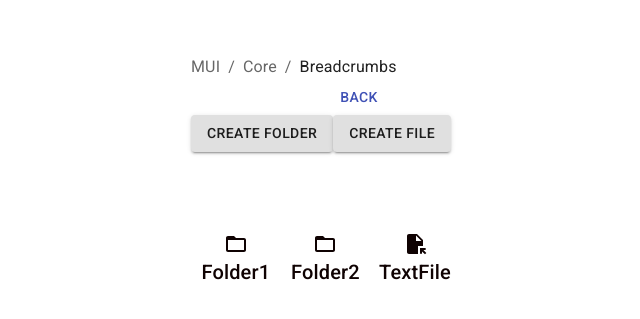
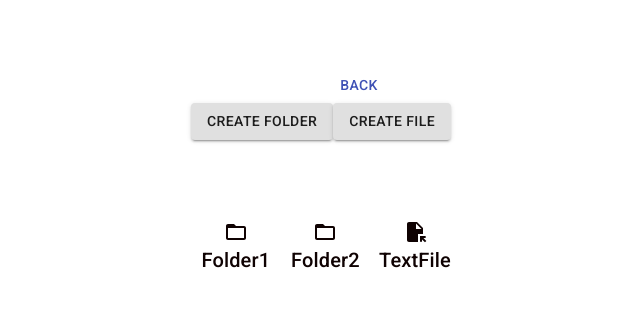
Before and after one commit to andy840892/folderList, a React (Create React App) app: page / in a window 1280 px wide. Shown: the part 229-548 px from the top of the page, without its empty margins (281-921 px from the left). Built offline with nearby package versions, Linux system fonts and the light colour scheme.

Commit message:
Add breadCrumbs without click

```diff
--- a/src/FolderList/BreadCrumbs.tsx
+++ b/src/FolderList/BreadCrumbs.tsx
@@ -1,31 +1,62 @@
-import * as React from 'react';
-import Typography from '@mui/material/Typography';
-import Breadcrumbs from '@mui/material/Breadcrumbs';
-import Link from '@mui/material/Link';
+import * as React from "react";
+import Typography from "@mui/material/Typography";
+import Breadcrumbs from "@mui/material/Breadcrumbs";
+import Link from "@mui/material/Link";
+import { FolderFile } from "./Model/FolderFile";
+import { useEffect } from "react";
 
 function handleClick(event: React.MouseEvent<HTMLDivElement, MouseEvent>) {
   event.preventDefault();
-  console.info('You clicked a breadcrumb.');
+  console.info("You clicked a breadcrumb.");
 }
 
-const   BasicBreadcrumbs=()=> {
+interface Prop {
+  currentFolder?: FolderFile;
+  list: FolderFile[];
+}
+
+const BasicBreadcrumbs = ({ list, currentFolder }: Prop) => {
+  // const getBreadlist = (list: FolderFile[], currentFolder?: FolderFile) => {
+  //   return [];
+  // };
+
+  const [breadlist, setBreadlist] = React.useState([currentFolder?.name]);
+
+  const result = [currentFolder?.name];
+  const getBreadlist = (
+    folderList: FolderFile[],
+    currentFolder?: FolderFile
+  ) => {
+    if (currentFolder?.parentId) {
+      result.push(
+        folderList.find((x) => x.id === currentFolder?.parentId)?.name
+      );
+      getBreadlist(
+        folderList,
+        folderList.find((x) => x.id === currentFolder?.parentId)
+      );
+    } else {
+      setBreadlist(result);
+    }
+  };
+
+  console.log("^^^^^^^^", result);
+
+  useEffect(() => {
+    getBreadlist(list, currentFolder);
+  }, [currentFolder]);
+
   return (
     <div role="presentation" onClick={handleClick}>
       <Breadcrumbs aria-label="breadcrumb">
-        <Link underline="hover" color="inherit" href="/">
-          MUI
-        </Link>
-        <Link
-          underline="hover"
-          color="inherit"
-          href="/getting-started/installation/"
-        >
-          Core
-        </Link>
-        <Typography color="text.primary">Breadcrumbs</Typography>
+        {breadlist?.map((x) => (
+          <Link key={x ?? ""} underline="hover" color="inherit" href="/">
+            {x}
+          </Link>
+        ))}
       </Breadcrumbs>
     </div>
   );
-}
+};
 
 export default BasicBreadcrumbs;
--- a/src/FolderList/CreateFileForm.tsx
+++ b/src/FolderList/CreateFileForm.tsx
@@ -39,7 +39,7 @@ const CreateFileForm = ({
   } = useForm<Inputs>();
 
   const onSubmit: SubmitHandler<Inputs> = (data) => {
-    console.log("form data", data);
+    // console.log("form data", data);
     const newFolder: FolderFile = {
       name: data.name,
       id: Math.random().toString(),
--- a/src/FolderList/index.tsx
+++ b/src/FolderList/index.tsx
@@ -33,7 +33,7 @@ interface IDialogs {
 
 interface IFolderList {
   currentFolder?: FolderFile;
-  folderLists: FolderFile[];
+  list: FolderFile[];
 }
 
 const FolderList = () => {
@@ -45,26 +45,26 @@ const FolderList = () => {
 
   const [folderList, setFolderList] = useState<IFolderList>({
     currentFolder: undefined,
-    folderLists: [],
+    list: [],
   });
 
   const submitFileFolder = (folderFile: FolderFile) => {
-    console.log("cuurent state", folderList, folderFile);
+    // console.log("cuurent state", folderList, folderFile);
     setFolderList((prevState) => {
       console.log(prevState, folderFile);
       return {
         ...prevState,
-        folderLists: [...prevState.folderLists, folderFile],
+        list: [...prevState.list, folderFile],
       };
     });
 
-    console.log("cuurent state", folderList);
+    // console.log("cuurent state", folderList);
   };
 
   const setCurrentFolder = (folderFile: FolderFile) => {
-    console.log("cuurent state", folderList, folderFile);
+    // console.log("cuurent state", folderList, folderFile);
     setFolderList((prevState) => {
-      console.log(prevState, folderFile);
+      // console.log(prevState, folderFile);
       return {
         ...prevState,
         currentFolder: folderFile,
@@ -79,7 +79,7 @@ const FolderList = () => {
       if (directoryList) {
         setFolderList({
           currentFolder: undefined,
-          folderLists: directoryList,
+          list: directoryList,
         });
       }
     })();
@@ -100,12 +100,15 @@ const FolderList = () => {
 
   return (
     <div className={classes.root}>
-      <BasicBreadcrumbs />
+      <BasicBreadcrumbs
+        list={folderList.list}
+        currentFolder={folderList.currentFolder}
+      />
       <Button
         variant="text"
         color="primary"
         onClick={() => {
-          const currentFolder = folderList.folderLists.filter(
+          const currentFolder = folderList.list.filter(
             (x) => x.id === folderList.currentFolder?.parentId
           )[0];
           setCurrentFolder(currentFolder);
@@ -128,10 +131,10 @@ const FolderList = () => {
         </Button>
       </div>
 
-      {console.log(folderList)}
+      {/* {console.log(folderList)} */}
       <div className={classes.contentPanel}>
         {!folderList.currentFolder
-          ? folderList.folderLists
+          ? folderList.list
               .filter((x) => !x.parentId)
               .map((x) => (
                 <FolderFileItem
@@ -140,7 +143,7 @@ const FolderList = () => {
                   onClick={setCurrentFolder}
                 />
               ))
-          : folderList.folderLists
+          : folderList.list
               .filter((x) => x.parentId === folderList.currentFolder?.id)
               .map((x) => (
                 <FolderFileItem
```
